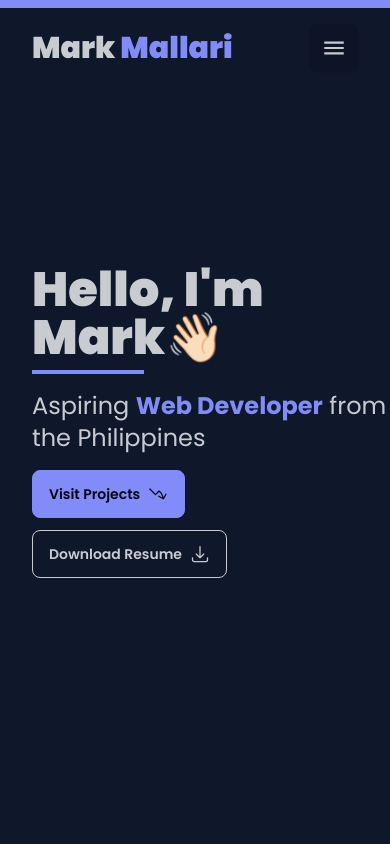
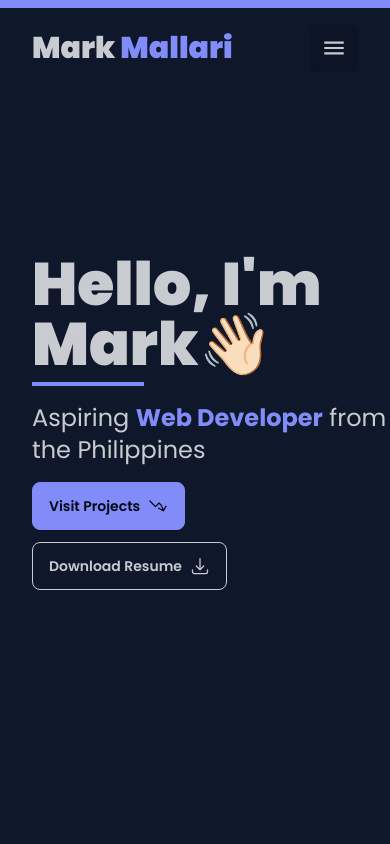
Before and after one commit to MarkMallari16/portfolio-website, a React (Vite) app: page / in a window 390 px wide. Shown: the top 844 px of the page. Built offline with nearby package versions, Linux system fonts and the light colour scheme.

Commit message:
fix: Hero Section not aligned

```diff
--- a/src/components/Contact.jsx
+++ b/src/components/Contact.jsx
@@ -27,12 +27,9 @@ function Contact() {
           whileInView={{ x: 0, opacity: 1 }}
           transition={{ ease: 'easeOut', delay: 0.3 }}
           viewport={{ once: true, amount: 0.4 }}>
-
           <ContactDetails contactIcon={contactIcons[0]} contactTitle="Mail" contactDescription="mallariftw01@gmail.com" />
           <ContactDetails contactIcon={contactIcons[1]} contactTitle="Address" contactDescription="Bacoor City, Cavite Philippines" />
           <ContactDetails contactIcon={contactIcons[2]} contactTitle="Mobile Number" contactDescription=" 09105264925" />
-
-
         </motion.div>
 
         <motion.div className='w-full '
--- a/src/components/Hero.jsx
+++ b/src/components/Hero.jsx
@@ -10,8 +10,8 @@ function Hero({ projectsRef }) {
     const { scrollIntoSection } = useScrollSection();
 
     return (
-        <div className='ms-8 lg:ms-0 min-h-screen grid grid-cols-1  lg:grid-cols-2 gap-0 lg:gap-32 items-center lg:items-center lg:justify-center lg:px-0'>
-            <motion.div className='flex flex-col-reverse lg:flex-row lg:items-center space-x-10 w-full overflow-hidden'
+        <div className='ms-8  lg:ms-0 min-h-screen flex justify-between items-center lg:px-0'>
+            <motion.div
                 initial={{ x: -20, opacity: 0 }}
                 whileInView={{ x: 0, opacity: 1 }}
                 transition={{ ease: 'easeOut', delay: 0.3 }}
@@ -35,12 +35,12 @@ function Hero({ projectsRef }) {
                 </motion.div> */}
 
                 <div>
-                    <h1 className='text-5xl font-black w-full'>Hello, I'm Mark👋🏻
+                    <h1 className='text-6xl md:text-5xl lg:text-5xl font-black w-full'>Hello, I'm Mark👋🏻
                     </h1>
                     <div className='mt-2 h-1 w-28 bg-secondary'>
 
                     </div>
-                    <div className='mt-4 text-2xl lg:text-xl'>
+                    <div className='mt-4 text-2xl md:text-2xl lg:text-xl'>
                         Aspiring <span className='font-bold text-secondary'>Web Developer</span> from the Philippines
                     </div>
 
```
Also changed, not shown: src/contexts/ThemeContext.js (line endings or trailing spaces).
